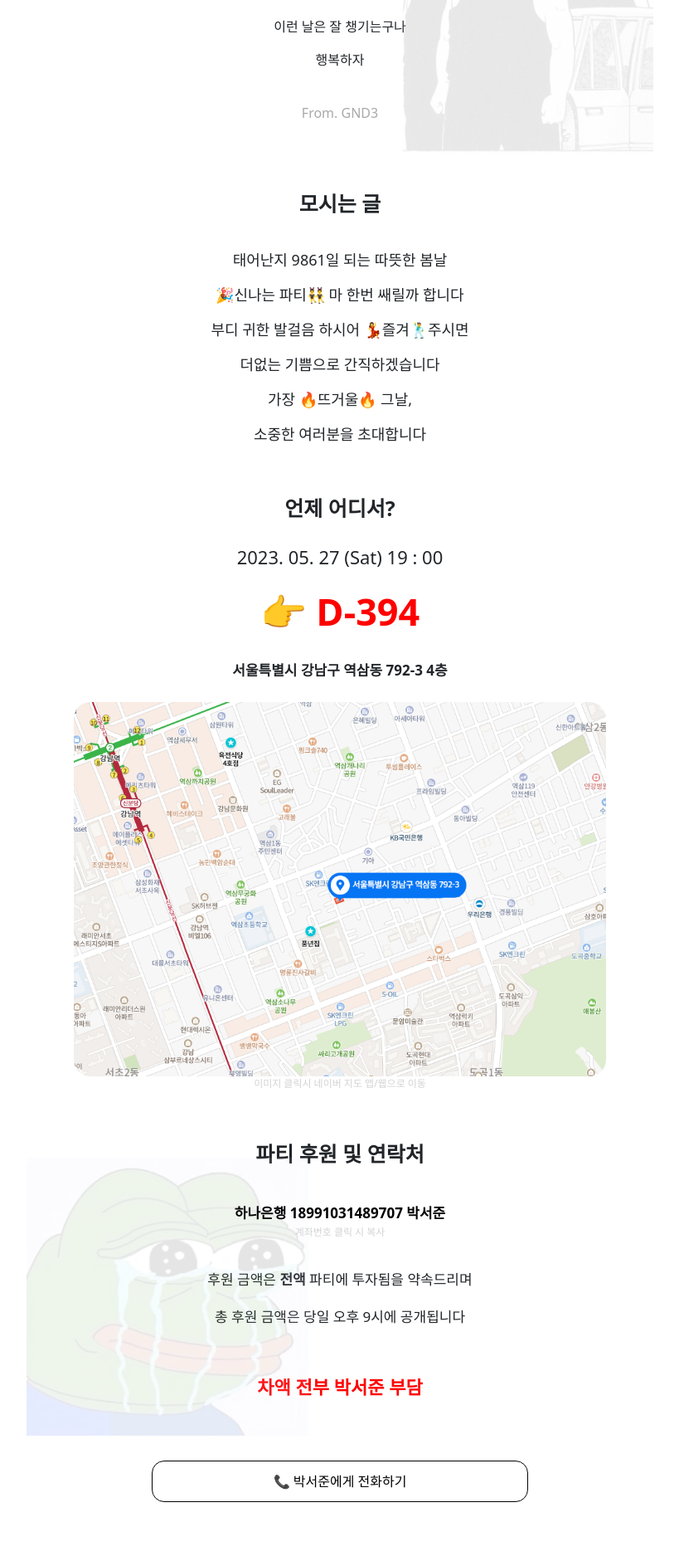
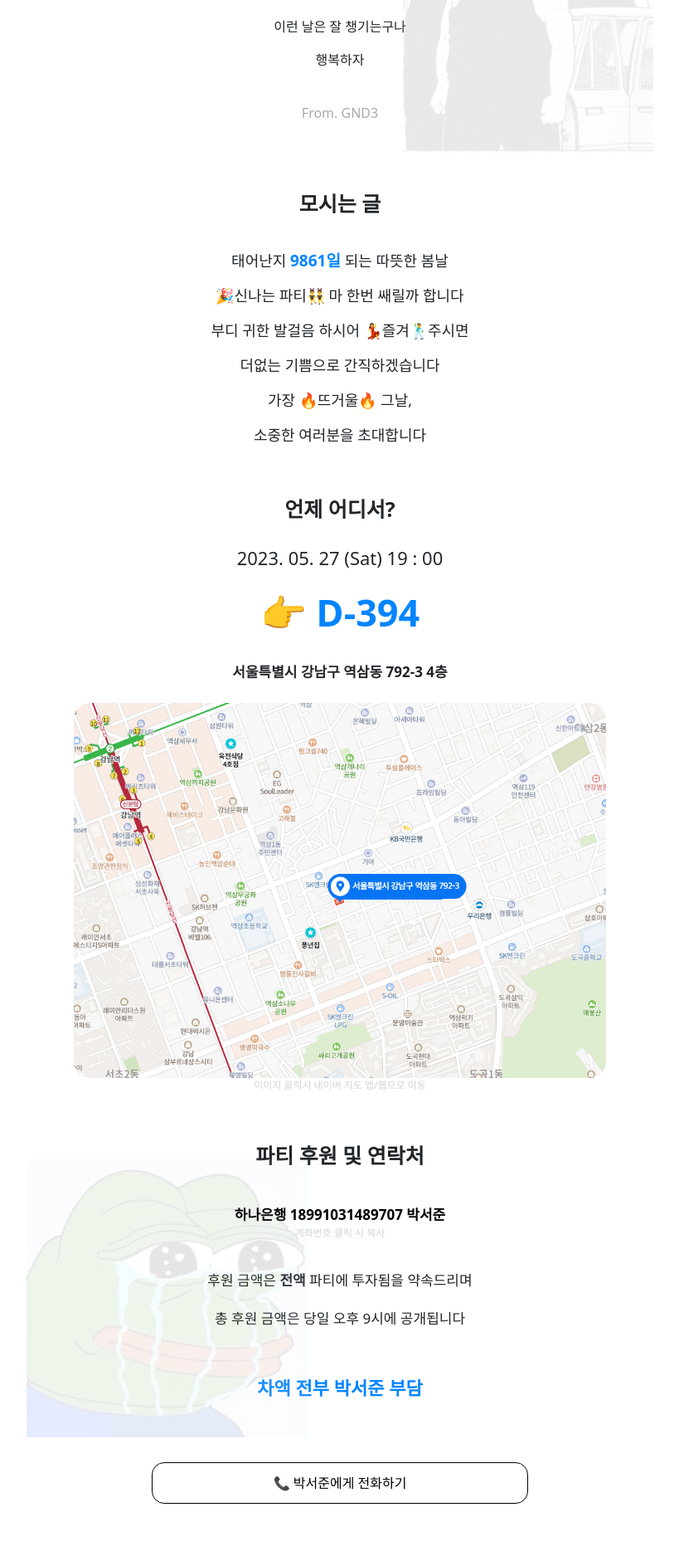
Before and after one commit to GND3/seojun.me, a React (Create React App) app: page / in a window 1280 px wide. Shown: the part 1178-3059 px from the top of the page at 83% size, without its empty margins (230-1049 px from the left). Built offline with nearby package versions, Linux system fonts and the light colour scheme.

Commit message:
update main color to blue

```diff
--- a/src/components/DonationParagraph/DonationParagraph.css
+++ b/src/components/DonationParagraph/DonationParagraph.css
@@ -31,7 +31,7 @@
 }
 
 .emphasize {
-  color: #337fff;
+  color: #0385ff;
   font-weight: bold;
 }
 
@@ -48,7 +48,7 @@
 .warning {
   font-size: 22px;
   font-weight: bold;
-  color: red;
+  color: #0385ff;
   margin-top: 55px;
 }
 
--- a/src/components/OpenParagraph/OpenParagraph.css
+++ b/src/components/OpenParagraph/OpenParagraph.css
@@ -11,6 +11,12 @@
   margin-bottom: 40px;
 }
 
+.strong{
+  font-size: 19px;
+  font-weight: bold;
+  color: #0385ff;
+}
+
 .open_paragraph_text {
   font-size: 18px;
   font-weight: 300;
--- a/src/components/OpenParagraph/OpenParagraph.tsx
+++ b/src/components/OpenParagraph/OpenParagraph.tsx
@@ -5,7 +5,9 @@ const OpenParagraph = (): JSX.Element => {
   return (
     <div className="open_paragraph">
       <h2 className="open_paragraph_title">모시는 글</h2>
-      <span className="open_paragraph_text">태어난지 9861일 되는 따뜻한 봄날</span>
+      <span className="open_paragraph_text">
+        태어난지 <strong className="strong">9861일</strong> 되는 따뜻한 봄날
+      </span>
       <span className="open_paragraph_text">🎉신나는 파티👯‍♂️ 마 한번 쌔릴까 합니다</span>
       <span className="open_paragraph_text">부디 귀한 발걸음 하시어 💃즐겨🕺주시면</span>
       <span className="open_paragraph_text">더없는 기쁨으로 간직하겠습니다</span>
--- a/src/components/PlaceTimeParagraph/PlaceTimeParagraph.css
+++ b/src/components/PlaceTimeParagraph/PlaceTimeParagraph.css
@@ -18,7 +18,7 @@
 .d-day {
   font-size: 45px;
   font-weight: bold;
-  color: red;
+  color: #0385ff;
   margin-top: 15px;
 }
 
```
